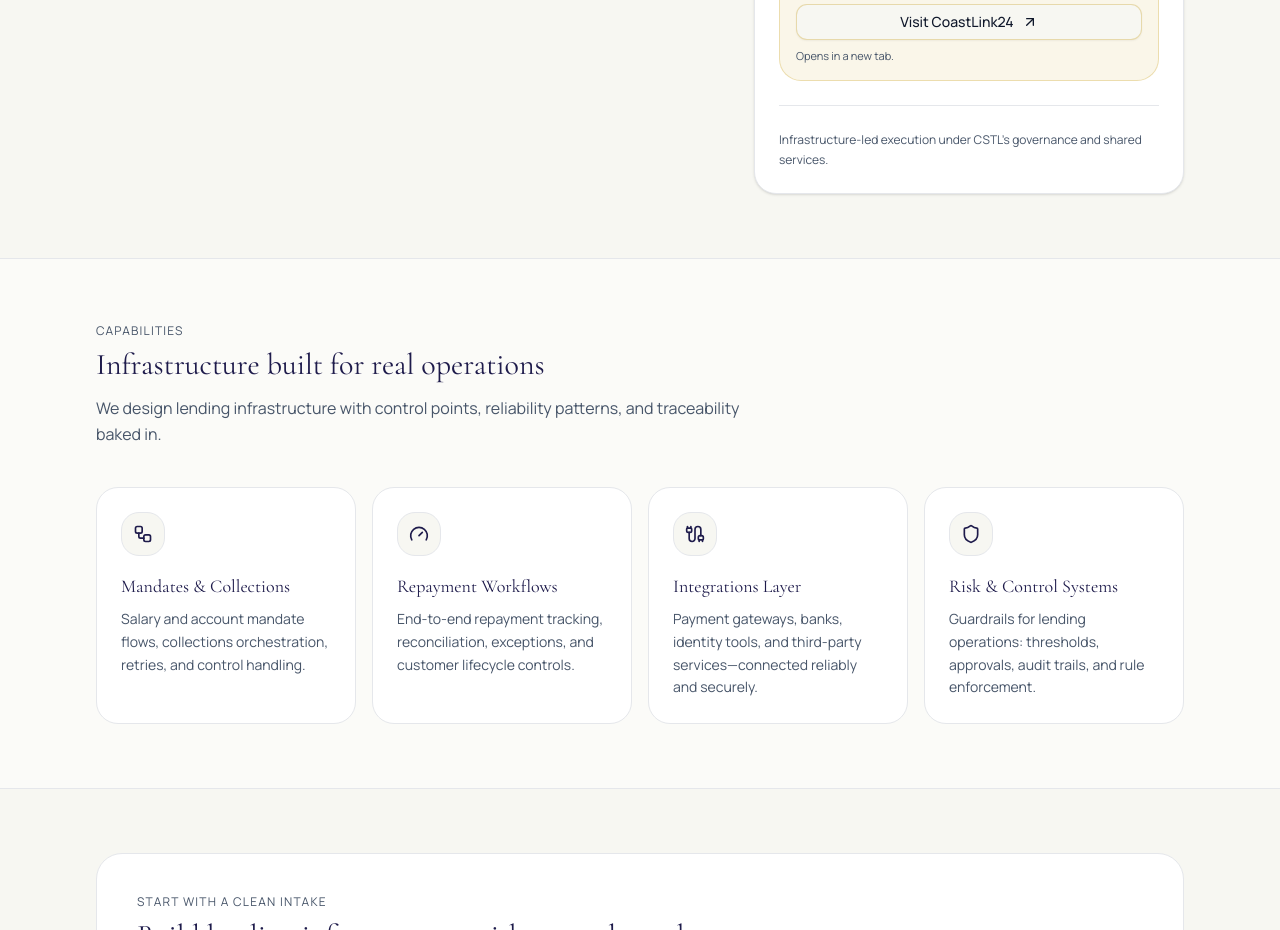
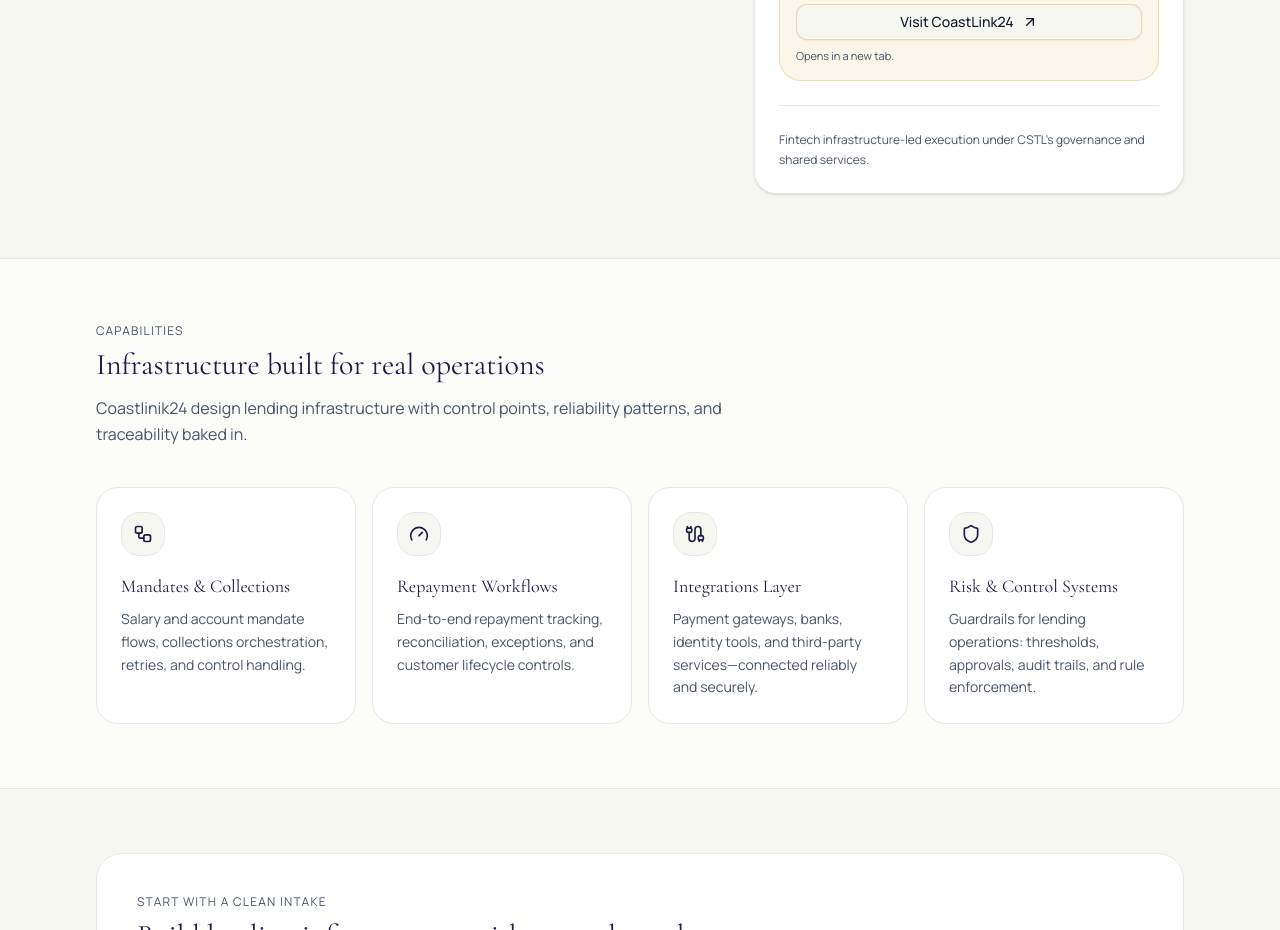
Before and after one commit to Coast-System-and-Technologies/coast-system-technologies-limited, a Next.js app: page /companies/coastlink24 in a window 1280 px wide. Shown: the part 1140-2070 px from the top of the page. Built offline with nearby package versions, Linux system fonts and the light colour scheme.

Commit message:
Update company pages with specific branding references for clarity
- Updated descriptions to include company abbreviations (CISL and CRT) for Coast Infrastructure Systems and Coast Research Technology.
- Enhanced content for CoastLink24 by specifying "Fintech" in the infrastructure description.

```diff
--- a/app/(public-pages)/companies/coast-infrastructure-systems/page.tsx
+++ b/app/(public-pages)/companies/coast-infrastructure-systems/page.tsx
@@ -315,7 +315,7 @@
             kicker="Operating Company"
             title="Coast Infrastructure Systems Limited (CISL)"
             titleId="coast-infrastructure-systems-limited-title"
-            description="We deliver infrastructure systems that power operations—solar, CCTV, networking, and procurement—with reliable on-ground execution."
+            description="CISL deliver infrastructure systems that power operations—solar, CCTV, networking, and procurement—with reliable on-ground execution."
           />
 
           <div
@@ -569,7 +569,7 @@
                   Continuity matters
                 </h3>
                 <p className="mt-2 text-sm text-muted-foreground leading-relaxed">
-                  We emphasize documentation, handoffs, and support so installed systems remain
+                  CISL emphasize documentation, handoffs, and support so installed systems remain
                   maintainable—especially for growing teams and shared facilities.
                 </p>
               </div>
--- a/app/(public-pages)/companies/coast-research-technology/page.tsx
+++ b/app/(public-pages)/companies/coast-research-technology/page.tsx
@@ -375,9 +375,9 @@
 
           <SectionHeading
             kicker="Operating Company"
-            title="Coast Research Technology"
+            title="Coast Research Technology (CRT)"
             titleId="coast-research-technology-title"
-            description="We build real-world software products and systems—and provide ongoing application support for stability and continuity."
+            description="CRT build real-world software products and systems—and provide ongoing application support for stability and continuity."
           />
 
           <div
@@ -672,7 +672,7 @@
               </div>
 
               <p className="mt-2 text-sm text-muted-foreground leading-relaxed">
-                Our classrooms are comfortable, quiet, serene, and clean—with a calm ambiance that helps
+                CRT classrooms are comfortable, quiet, serene, and clean—with a calm ambiance that helps
                 students concentrate and learn better. We also keep cohorts small, so instructors can pay
                 attention to each student.
               </p>
--- a/app/(public-pages)/companies/coastlink24/page.tsx
+++ b/app/(public-pages)/companies/coastlink24/page.tsx
@@ -502,7 +502,7 @@
               <Separator className="my-6" />
 
               <div className="text-xs text-muted-foreground leading-relaxed">
-                Infrastructure-led execution under CSTL’s governance and shared services.
+                Fintech infrastructure-led execution under CSTL’s governance and shared services.
               </div>
             </aside>
           </div>
@@ -528,7 +528,7 @@
             </h2>
 
             <p className="mt-3 text-muted-foreground leading-relaxed">
-              We design lending infrastructure with control points, reliability patterns, and traceability baked in.
+              Coastlinik24 design lending infrastructure with control points, reliability patterns, and traceability baked in.
             </p>
           </div>
 
```
